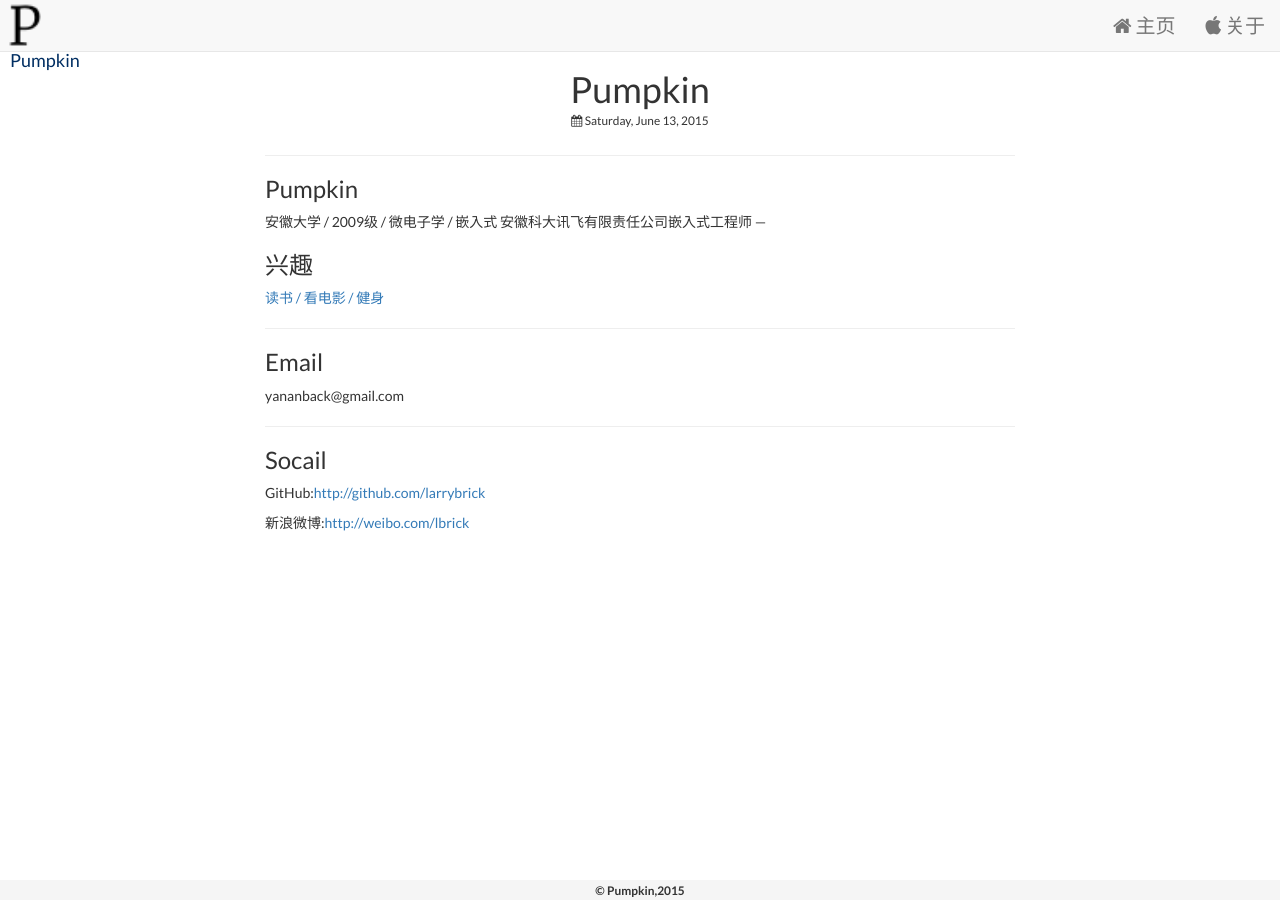
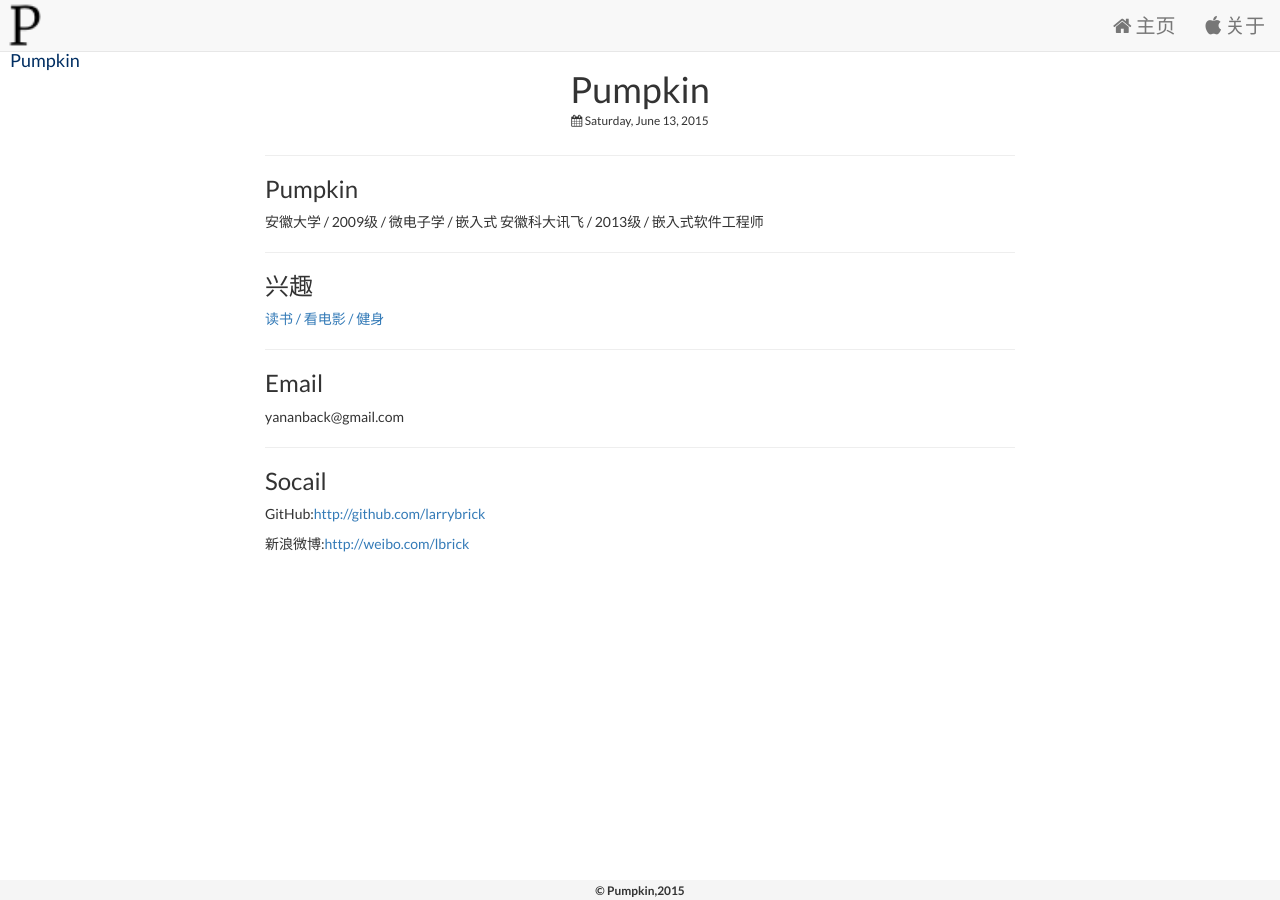
Before and after one commit to LarryBrick/jekyll_demo, a Jekyll site: the page built from about/index.md, in a window 1280 px wide. Built offline with Jekyll 4.4.1, drawn with Linux system fonts in a browser that asks for light colours; nearby versions of some CDN libraries.

Commit message:
增加公司信息

```diff
--- a/about/index.md
+++ b/about/index.md
@@ -6,18 +6,19 @@ date:	2015-06-13 23:30
 
 ### Pumpkin
 安徽大学 / 2009级 / 微电子学 / 嵌入式
-安徽科大讯飞有限责任公司嵌入式工程师
----
+安徽科大讯飞 / 2013级 / 嵌入式软件工程师
+
+------------
 
 ### 兴趣
 [读书 / 看电影 / 健身](http://www.douban.com/people/larrybrick/)
 
----
+------------
 
 ### Email
 yananback@gmail.com
 
----
+------------
 
 ### Socail
 GitHub:[http://github.com/larrybrick](http://github.com/larrybrick)
```
